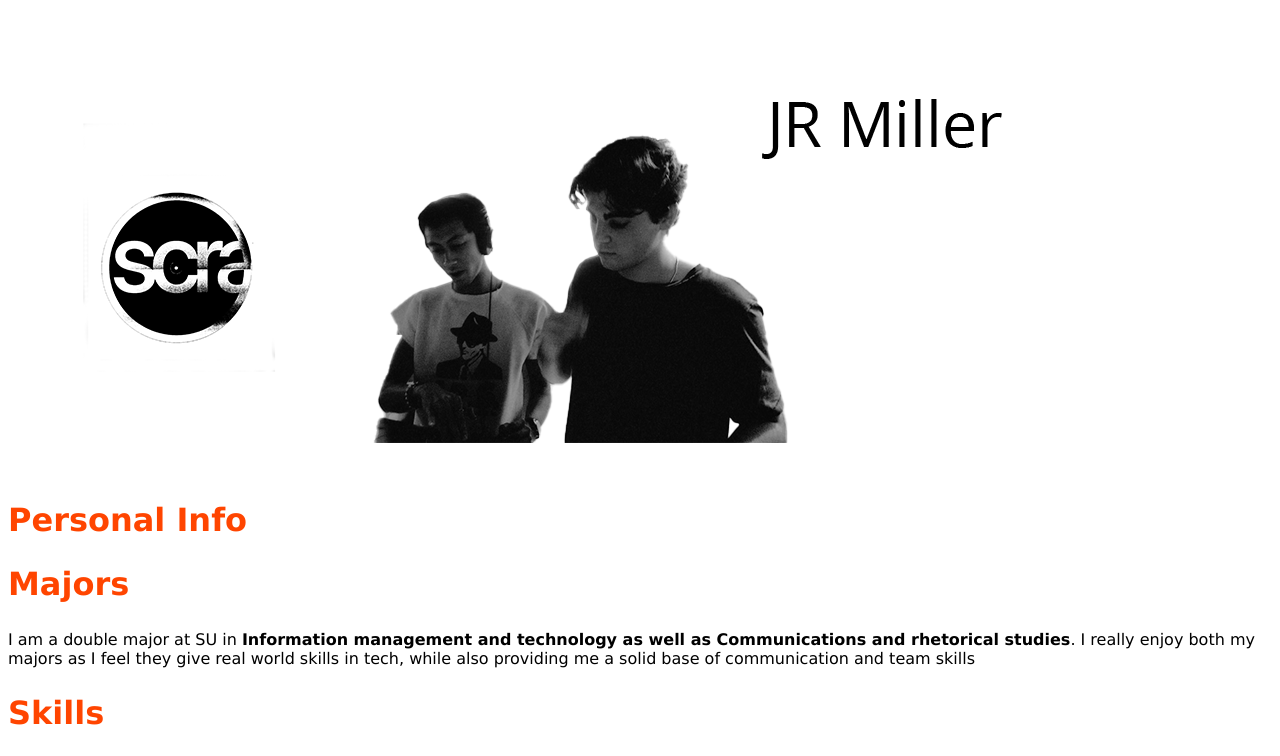
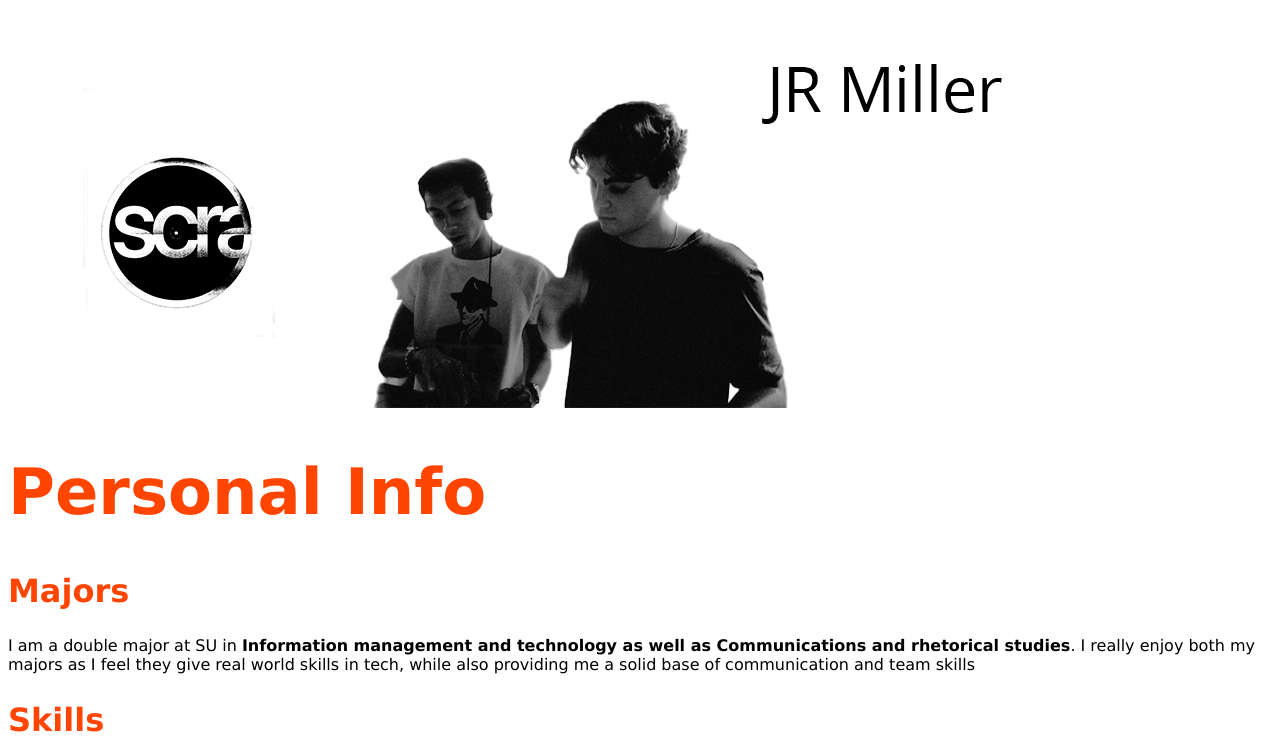
Before and after one commit to jrmille/ist263, a plain HTML site: page lab06/miller-bio.html in a window 1280 px wide. Shown: the top 756 px of the page. Drawn offline with Linux system fonts and the light colour scheme.

Commit message:
update lab06/miller-bio.html

```diff
--- a/lab06/miller-bio.html
+++ b/lab06/miller-bio.html
@@ -16,10 +16,9 @@
 
         </style>
     </head>
+    <img src="../images/banner.png" alt="banner">
 
-    <h1><img src="../images/banner.png" alt="banner"></h1>
-
-    <h2><strong>Personal Info</strong></h2>
+    <h1><strong>Personal Info</strong></h1>
         <body>
            <h2>Majors </h2>
             <p>I am a double major at SU in <strong>Information management and technology as well as Communications and rhetorical studies</strong>. I really enjoy both my majors as I feel they give real world skills in tech, while also providing me a solid base of communication and team skills</p>
```
